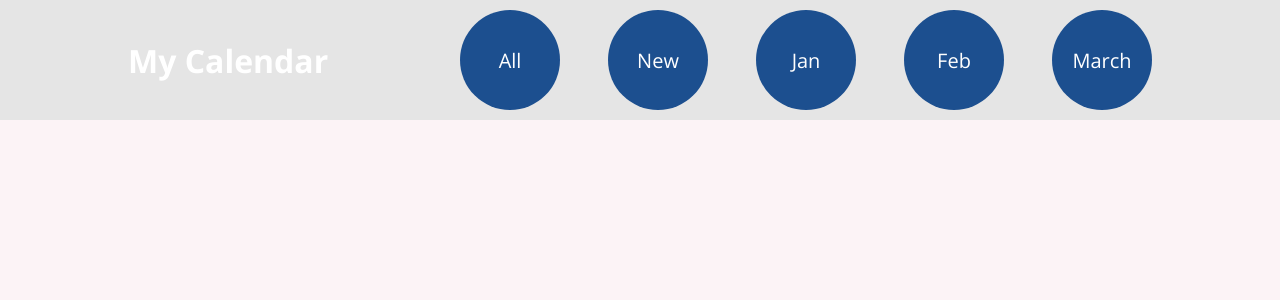
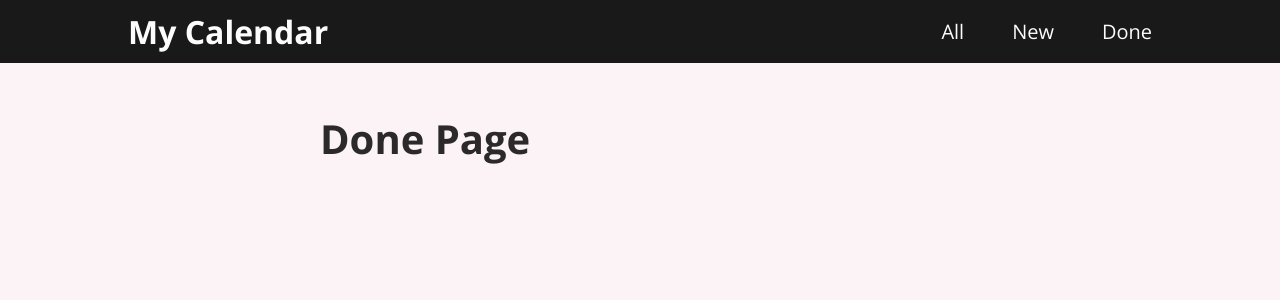
Before and after one commit to sdbxsdb/React-Site, a React (Create React App) app: page /done in a window 1280 px wide. Shown: the top 300 px of the page. Built offline with nearby package versions, Linux system fonts and the light colour scheme.

Commit message:
working through marking items as done

```diff
--- a/src/App.js
+++ b/src/App.js
@@ -1,9 +1,7 @@
 import { Route, Switch } from 'react-router-dom';
 
 import AllItemsPage from './pages/AllItems';
-import JanuaryPage from './pages/January';
-import FebuaryPage from './pages/Febuary';
-import MarchPage from './pages/March';
+import DonePage from './pages/Done';
 import NewCalanderItem from './pages/NewCalanderItem';
 import Layout from './components/layout/Layout'
 
@@ -17,16 +15,8 @@ function App() {
           <AllItemsPage />
         </Route>
 
-        <Route path="/jan" >
-          <JanuaryPage />
-        </Route>
-
-        <Route path="/feb" >
-          <FebuaryPage />
-        </Route>
-
-        <Route path="/march" >
-          <MarchPage />
+        <Route path="/done" >
+          <DonePage />
         </Route>
 
         <Route path="/new-item" >
--- a/src/components/calander/CalanderItem.js
+++ b/src/components/calander/CalanderItem.js
@@ -14,7 +14,7 @@ function CalanderItem(props) {
             <p>{props.description}</p>
         </div>
         <div className={classes.actions}>
-          <button >To Favorites</button>
+          <button>Complete</button>
         </div>
       </Card>
     </li>
--- a/src/components/calander/NewCalanderItemForm.module.css
+++ b/src/components/calander/NewCalanderItemForm.module.css
@@ -30,16 +30,16 @@
 .actions button {
   font: inherit;
   cursor: pointer;
-  background-color: #77002e;
+  background-color: #191919;
   color: white;
   padding: 0.5rem 1.5rem;
-  border: 1px solid #77002e;
+  border: 4px solid green;
   border-radius: 4px;
   font-weight: bold;
 }
 
 .actions button:hover,
 .actions button:active {
-  background-color: #a50e48;
-  border-color: #a50e48;
+  background-color: green;
+  border-color: #191919;
 }
--- a/src/components/layout/MainNav.js
+++ b/src/components/layout/MainNav.js
@@ -16,15 +16,8 @@ function MainNav() {
           <Link to='/new-item'>New</Link>
         </li>
         <li>
-          <Link to='/jan'>Jan</Link>
+          <Link to='/done'>Done</Link>
         </li>
-        <li>
-          <Link to='/feb'>Feb</Link>
-        </li>
-        <li>
-          <Link to='/march'>March</Link>
-        </li>
-
       </ul>
     </nav>
   </header>)
--- a/src/components/layout/MainNav.module.css
+++ b/src/components/layout/MainNav.module.css
@@ -4,13 +4,13 @@
   display: flex;
   align-items: center;
   justify-content: space-between;
-  background-color: #E5E5E5;
+  background-color: #191919;
   padding: 10px 10%;
 }
 
 .logo {
   font-size: 2rem;
-  color: white;
+  color: #FCFCFC;
   font-weight: bold;
 }
 
@@ -19,25 +19,19 @@
   margin: 0;
   padding: 0;
   display: flex;
-  align-items: baseline;
+  align-items: center;
+  justify-content: center;
+
 }
 
 .header li {
   margin-left: 3rem;
-  width: 100px;
-  height: 100px;
-  padding: 50px;
-  display: flex;
-  align-items: center;
-  justify-content: center;
-  background-color: #1C4F8F;
-  border-radius: 100%;
 }
 
 .header a {
   text-decoration: none;
   font-size: 20px;
-  color: white;
+  color: #FCFCFC;
 }
 
 .header a:hover,
--- /dev/null
+++ b/src/pages/Done.js
@@ -0,0 +1,10 @@
+
+function DonePage() {
+  return (
+    <section>
+      <h1>Done Page</h1>
+    </section>
+    );
+}
+
+export default DonePage;
--- a/src/pages/Febuary.js
+++ /dev/null
@@ -1,9 +0,0 @@
-function FebuaryPage() {
-  return (
-    <div>
-      <h1>Febuary Page</h1>
-    </div>
-    );
-}
-
-export default FebuaryPage;
--- a/src/pages/January.js
+++ /dev/null
@@ -1,10 +0,0 @@
-
-function JanuaryPage() {
-  return (
-    <section>
-      <h1>Januay Page</h1>
-    </section>
-    );
-}
-
-export default JanuaryPage;
--- a/src/pages/March.js
+++ /dev/null
@@ -1,9 +0,0 @@
-function MarchPage() {
-  return (
-    <section>
-      <h1>March Page</h1>
-    </section>
-  );
-}
-
-export default MarchPage;
```
Also changed, not shown: src/store/done-context.js (added, +44 -0 lines).
